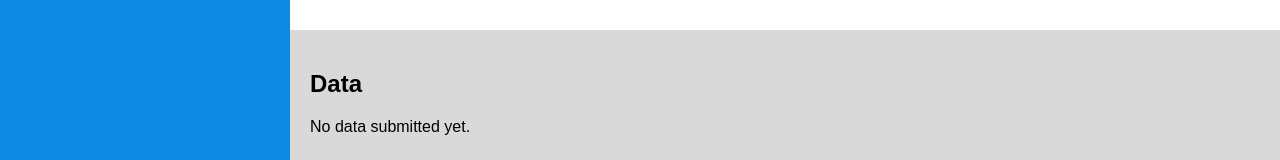
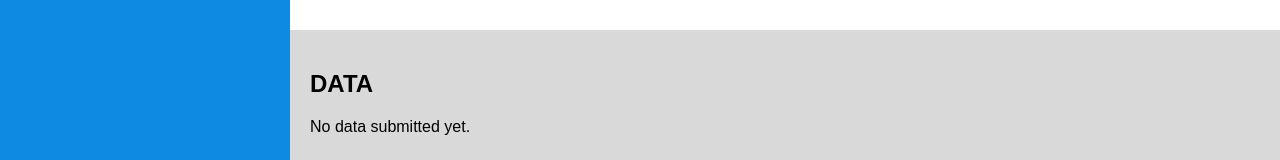
Before and after one commit to alanqiao6/whale_scale, a React (Create React App) app in the folder whale_scale/frontend/: page / in a window 1280 px wide. Shown: the part 628-788 px from the top of the page. Built offline with nearby package versions, Linux system fonts and the light colour scheme.

Commit message:
made a small change to the data section so we can make sure the app is updating properly

```diff
--- a/whale_scale/frontend/src/components/Data.js
+++ b/whale_scale/frontend/src/components/Data.js
@@ -4,7 +4,7 @@ export default function Data({ formData, rulerData, manualCurveData, areaData })
   if (!formData && !rulerData && !manualCurveData && !areaData) {
     return (
       <div className="data-section">
-        <h2>Data</h2>
+        <h2>DATA</h2>
         <p>No data submitted yet.</p>
       </div>
     )
```
